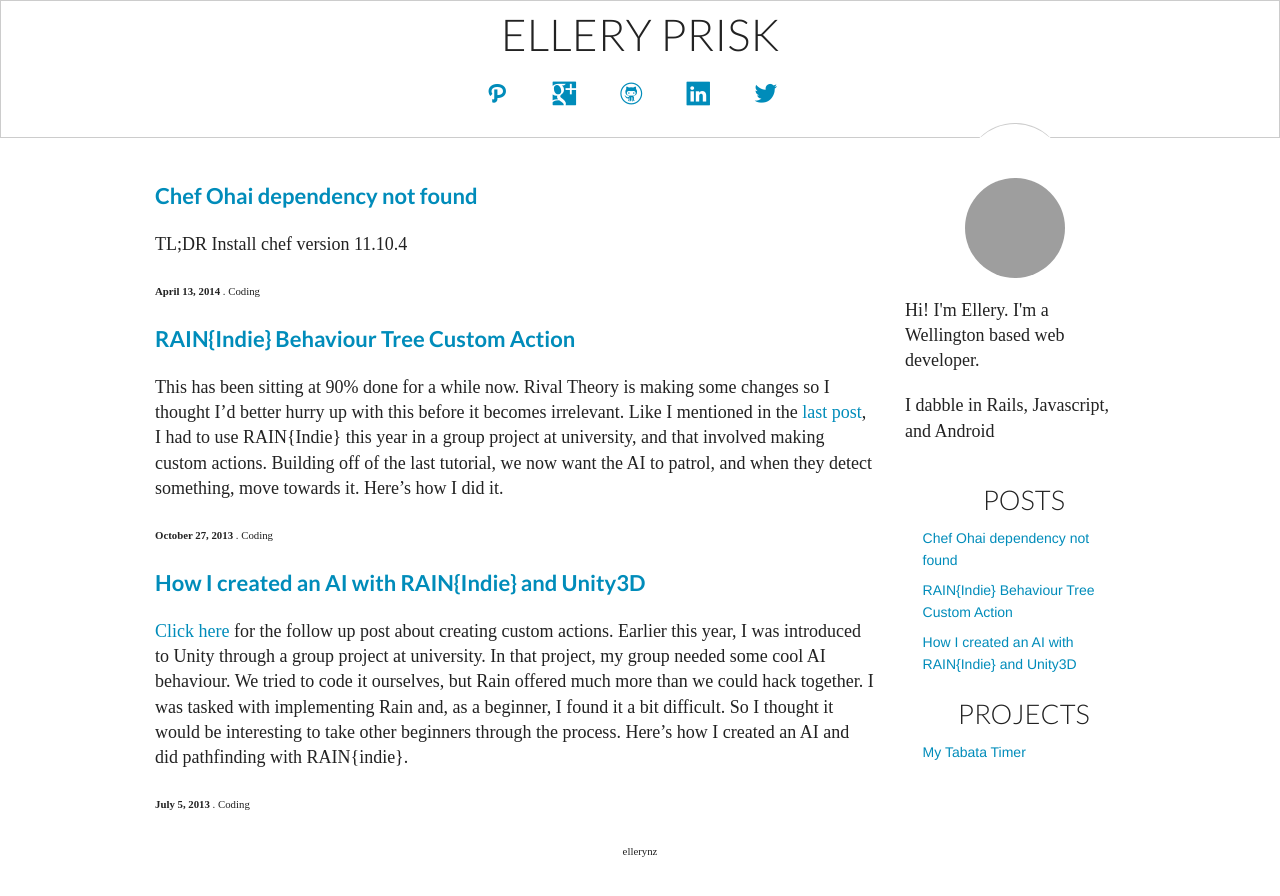
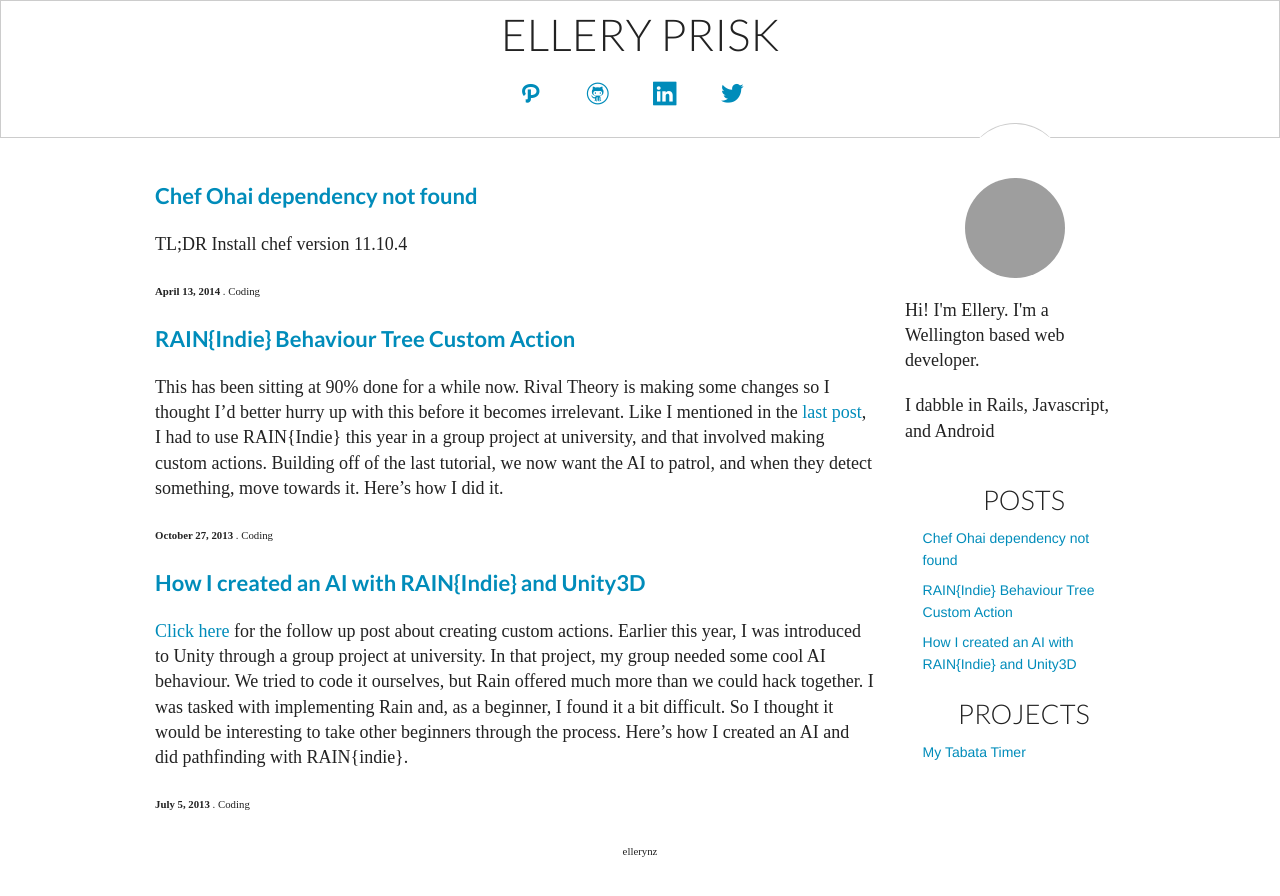
Before and after one commit to ellerynz/ellerynz.github.io, a Jekyll site: the page built from index.html, in a window 1280 px wide. Shown: the top 896 px of the page. Built offline with Jekyll 4.4.1, drawn with Linux system fonts in a browser that asks for light colours; some web fonts are replaced; grey boxes are pictures that could not be loaded.

Commit message:
Remove Google plus icon

```diff
--- a/_includes/header.html
+++ b/_includes/header.html
@@ -4,7 +4,6 @@
   </a>
   <ul class="nav">
     <li><a href="mailto:hello@ellerynz.com"><i class="foundicon-mail"></i></a></li>
-    <li><a href="https://plus.google.com/u/0/+ElleryPrisk?rel=author"><i class="foundicon-google-plus"></i></a></li>
     <li><a href="https://github.com/ellerynz"><i class="foundicon-github"></i></a></li>
     <li><a href="http://www.linkedin.com/pub/ellery-prisk/78/29a/b89"><i class="foundicon-linkedin"></i></a></li>
     <li><a href="https://twitter.com/ellerynz"><i class="foundicon-twitter"></i></a></li>
--- a/_includes/side-nav.html
+++ b/_includes/side-nav.html
@@ -3,7 +3,9 @@
     <div class="semi-circle"></div>
     <div>
       <div class="circular-image">
-        <img src="https://secure.gravatar.com/avatar/5db8e5748955ba3da5b45879434cd513?s=100" alt="Ellery Prisk profile image" />
+        <a href="https://plus.google.com/u/0/+ElleryPrisk?rel=author">
+          <img src="https://secure.gravatar.com/avatar/5db8e5748955ba3da5b45879434cd513?s=100" alt="Ellery Prisk profile image" />
+        </a>
       </div>
       <div class="about-me">
         <p>Hi! I'm Ellery. I'm a Wellington based web developer.</p>
```
